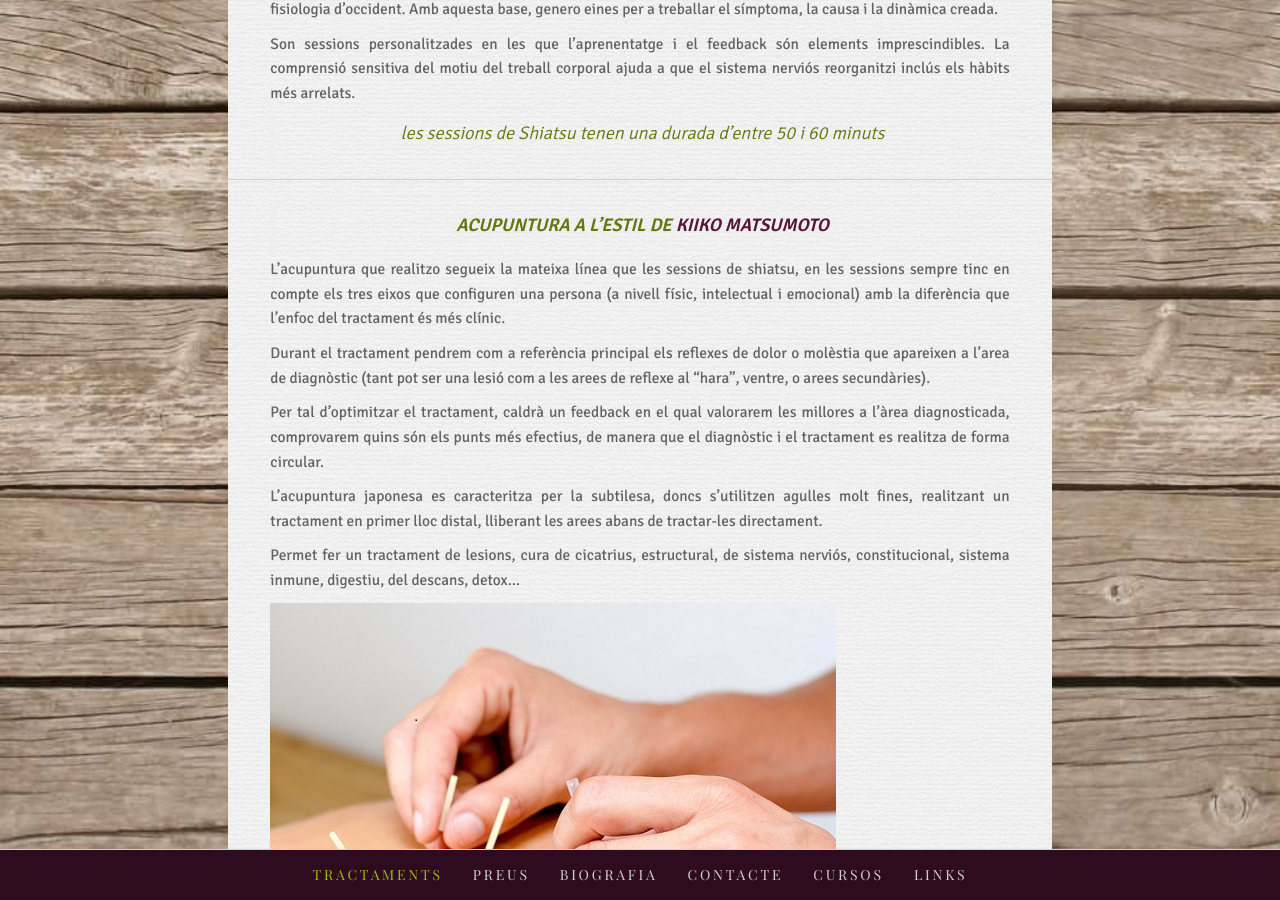
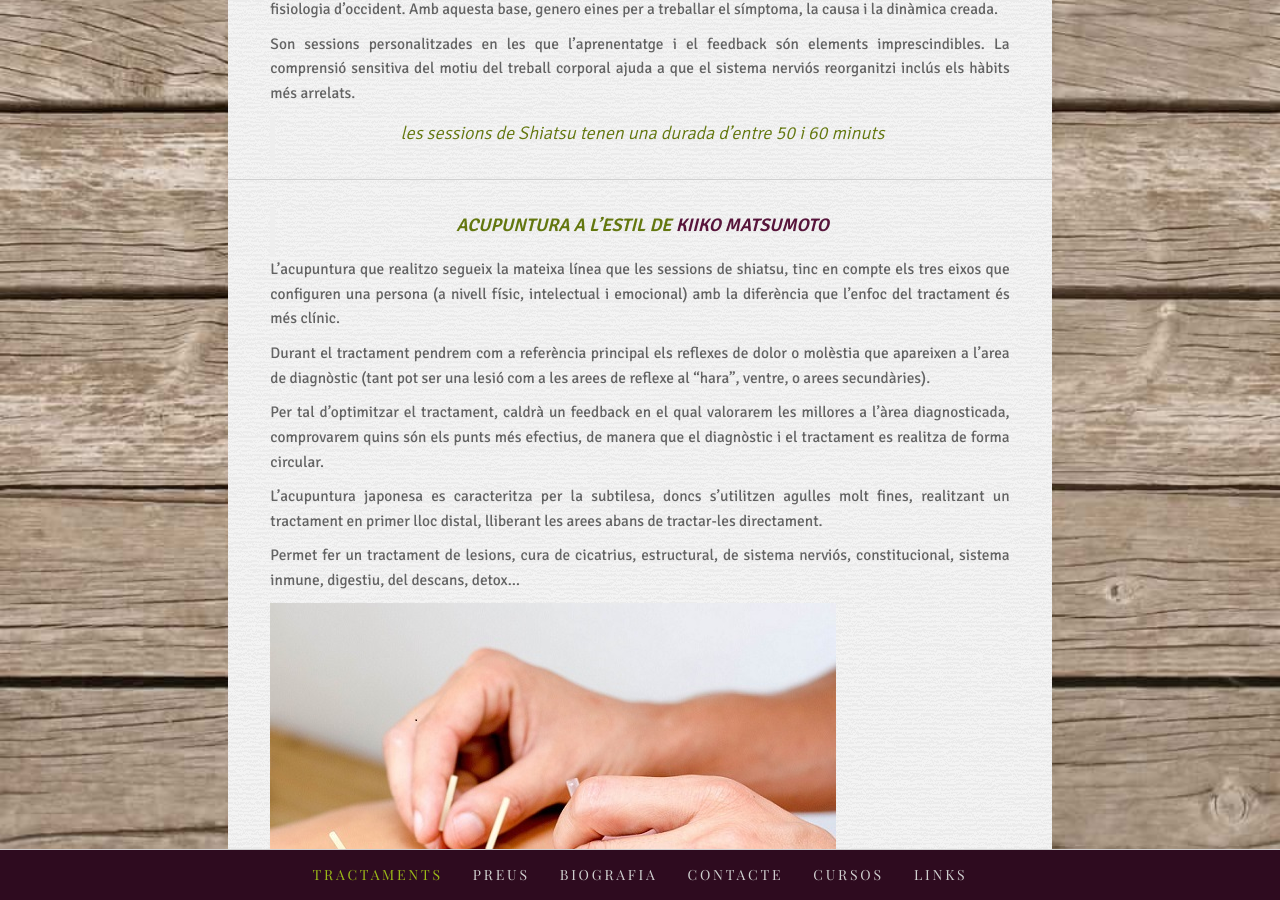
Before and after one commit to agustibr/shiatsu.nuriabelloc.com, a Jekyll site: the page built from cat/1-sessions.md, in a window 1280 px wide and 900 px high, scrolled down 937 px. Built offline with Jekyll 4.4.1, drawn with Linux system fonts in a browser that asks for light colours; some web fonts are replaced.

Commit message:
canvi text acup

```diff
--- a/cat/1-sessions.md
+++ b/cat/1-sessions.md
@@ -48,7 +48,7 @@
 
 > **ACUPUNTURA A L'ESTIL DE [KIIKO MATSUMOTO](http://www.kiikomatsumoto.com/)**
 
-L'acupuntura que realitzo segueix la mateixa línea que les sessions de shiatsu, en les sessions sempre tinc en compte els tres eixos que configuren una persona (a nivell físic, intelectual i emocional) amb la diferència que l'enfoc del tractament és més clínic.
+L'acupuntura que realitzo segueix la mateixa línea que les sessions de shiatsu, tinc en compte els tres eixos que configuren una persona (a nivell físic, intelectual i emocional) amb la diferència que l'enfoc del tractament és més clínic.
 
 Durant el tractament pendrem com a referència principal els reflexes de dolor o molèstia que apareixen a l'area de diagnòstic (tant pot ser una lesió com a les arees de reflexe al "hara", ventre, o arees secundàries).
 
```
